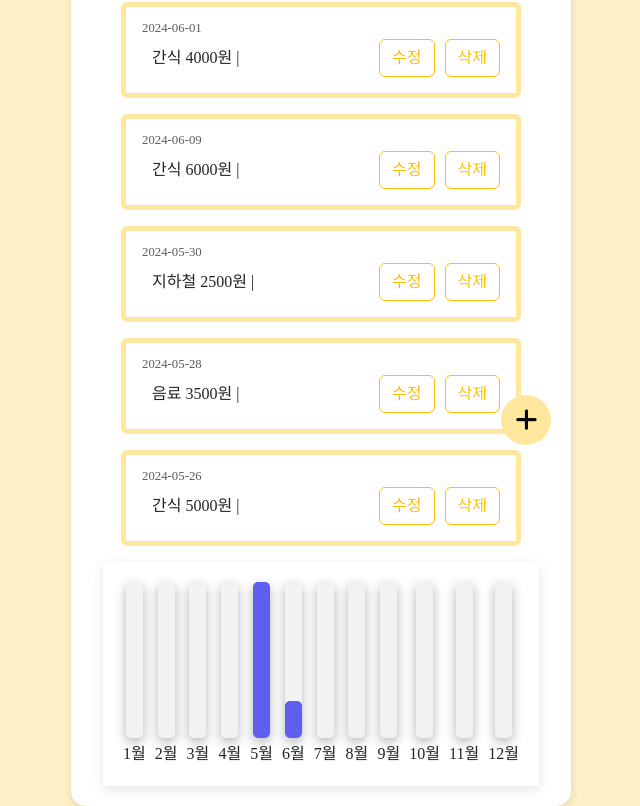
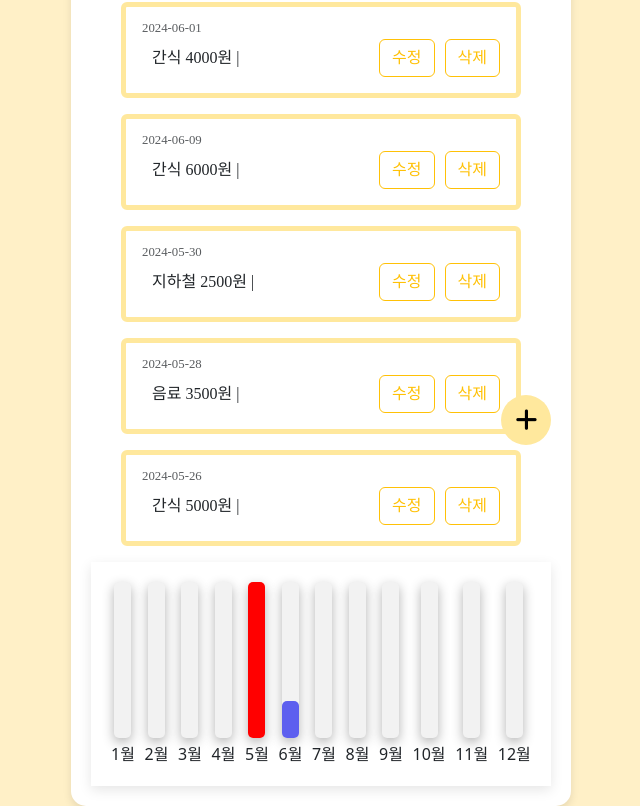
Before and after one commit to ddubuk228/KB-Finance-App, a Vue app in the folder kkakdugi/: page / in a window 1280 px wide. Shown: the part 305-1111 px from the top of the page, without its empty margins (319-959 px from the left). Built offline with nearby package versions, Linux system fonts and the light colour scheme; data requests are answered from the project's data file; a web font is replaced by a local one.

Commit message:
예산에 따른 차트 스타일변화

```diff
--- a/kkakdugi/src/pages/Chart.vue
+++ b/kkakdugi/src/pages/Chart.vue
@@ -1,15 +1,16 @@
 <template>
   <div class="chart-container">
     <div class="chart">
-        <div
-          v-for="(monthData, index) in monthlyData" :key="index" class="chart-bar"
+      <div v-for="(monthData, index) in monthlyData" :key="index" class="chart-bar"
         @mouseover="updatePosition($event, index)" @mouseout="clearTooltip">
         <div class="chart-bar__inner">
-          <div class="chart-bar__fill"
-            :style="{ height: getFillHeight(getMonthTotal(monthData)) }"></div>
+          <div :class="['chart-bar__fill', getBarClass(getMonthTotal(monthData))]"
+               :style="{ height: getFillHeight(getMonthTotal(monthData)) }">
+          </div>
           <div class="chart-bar__tooltip" v-if="tooltipText" ref="tooltip"
                :style="{ top: tooltipTop + 'px', left: tooltipLeft + 'px' }">
-            {{ tooltipText }}</div>
+            {{ tooltipText }}
+          </div>
         </div>
         <strong class="fs-tiny fw-light">{{ getMonthName(index) }}</strong>
       </div>
@@ -20,6 +21,7 @@
 <script>
 import { ref, reactive, onMounted } from 'vue';
 import { useEntriesStore } from '../store/entries';
+import axios from 'axios';
 
 export default {
   name: "Chart",
@@ -31,6 +33,7 @@
     const tooltipText = ref('');
     const tooltipTop = ref(0);
     const tooltipLeft = ref(0);
+    const maxBudget = ref(0);
 
     const fetchEntries = async () => {
       try {
@@ -38,8 +41,21 @@
         jsonData.value = entriesStore.entries;
         calculateMonthlyData();
       } catch (error) {
-          console.error('Error fetching data:', error);
+        console.error('데이터를 가져오는 중 오류 발생:', error);
       }
+    };
+
+    const fetchUser = async () => {
+      try {
+        const response = await axios.get('http://localhost:3000/users?_sort=-date');
+        maxBudget.value = response.data[0].maxBudget;
+      } catch (error) {
+        console.error('사용자 데이터를 가져오는 중 오류 발생:', error);
+      }
+    };
+
+    const getBarClass = (total) => {
+      return total > maxBudget.value ? 'high-budget' : '';
     };
 
     const getMonthTotal = (monthData) => {
@@ -85,15 +101,21 @@
     const updatePosition = (event, monthIndex) => {
       const totalExpense = getMonthTotal(monthlyData[monthIndex]);
       tooltipText.value = `총 지출액: ${totalExpense}`;
-        tooltipTop.value = event.clientY + 10;
-        tooltipLeft.value = event.clientX + 10;
+      tooltipTop.value = event.clientY + 400;
+      tooltipLeft.value = event.clientX + 60;
     };
 
     const clearTooltip = () => {
       tooltipText.value = '';
     };
 
-      onMounted(fetchEntries);
+    onMounted(async () => {
+      try {
+        await Promise.all([fetchEntries(), fetchUser()]);
+      } catch (error) {
+        console.error('데이터를 가져오는 중 오류 발생:', error);
+      }
+    });
 
     return {
       monthlyData,
@@ -104,9 +126,11 @@
       updatePosition,
       clearTooltip,
       tooltipTop,
-        tooltipLeft
+      tooltipLeft,
+      getBarClass,
     };
-    }};
+  }
+};
 </script>
 
 <style>
@@ -145,6 +169,11 @@
   background-color: #5D5FEF;
   transition: all 300ms ease-out;
 }
+
+.chart-bar__fill.high-budget {
+  background-color: red;
+}
+
 .chart-bar__tooltip {
   position: absolute;
   left: 50%;
--- a/kkakdugi/src/pages/Main.vue
+++ b/kkakdugi/src/pages/Main.vue
@@ -43,14 +43,14 @@
                     </div>
                 </div>
             </div>
-            <div>
-                <Chart />
-            </div>
             <div class="btnBox">
                 <router-link to="/trnsc/add"><button class="addBtn">
                         <i class="fa-solid fa-plus"></i>
                     </button></router-link>
             </div>
+        </div>
+        <div>
+            <Chart />
         </div>
     </template>
 
```
Lines whose indentation alone changed are shown as unchanged.
